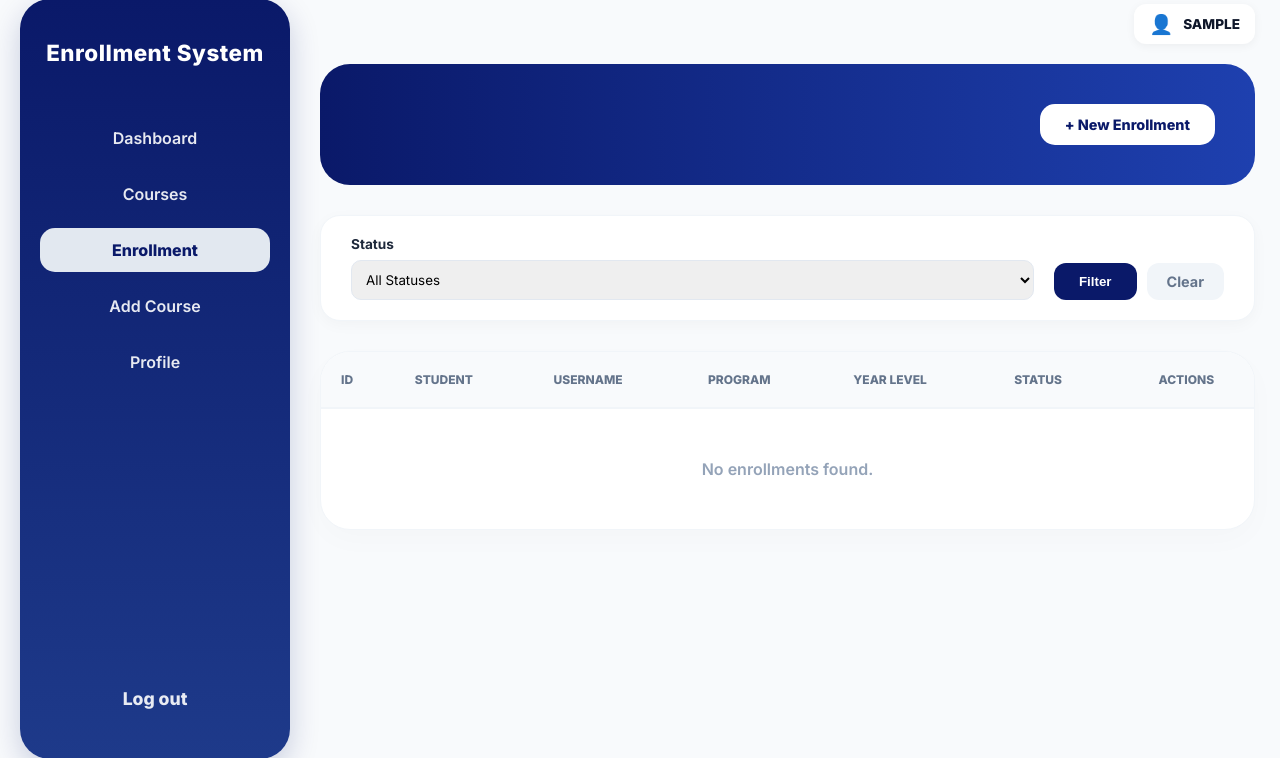
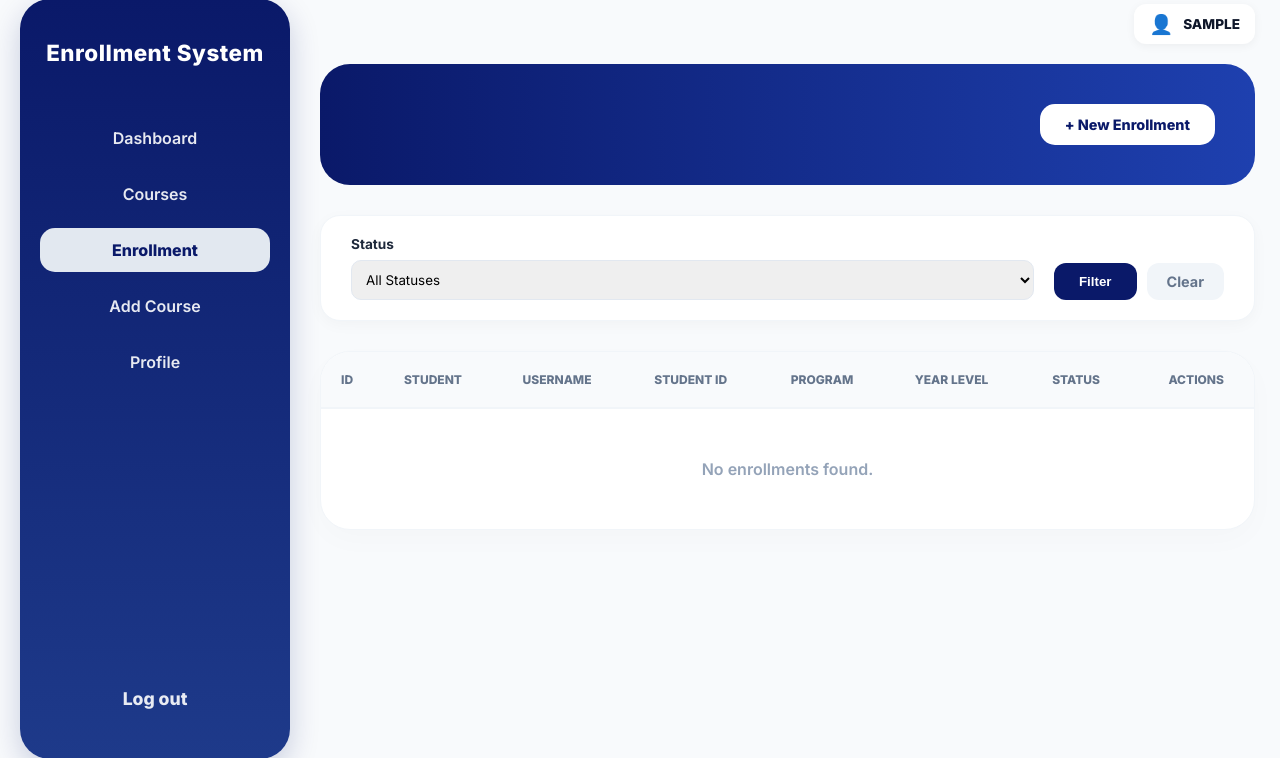
Before and after one commit to ramosjarod04-creator/enrollment, a Django app: page /enrollments/ in a window 1280 px wide. Shown: the part 21-779 px from the top of the page. Run offline with Django 5.2, Linux system fonts and the light colour scheme; the visitor is signed in with stand-in values (Sample User, id 1); data that the repository does not hold is empty; parts of the project's set-up code (start-up, migrations or seed data) failed here and were passed over.

Commit message:
Update enrollment_list.html

```diff
--- a/enrollments/templates/enrollments/enrollment_list.html
+++ b/enrollments/templates/enrollments/enrollment_list.html
@@ -131,6 +131,7 @@
                 {% if user.is_staff %}
                 <th style="padding: 20px; color: #64748b; font-weight: 800; font-size: 0.75rem; text-transform: uppercase;">Student</th>
                 <th style="padding: 20px; color: #64748b; font-weight: 800; font-size: 0.75rem; text-transform: uppercase;">Username</th>
+                <th style="padding: 20px; color: #64748b; font-weight: 800; font-size: 0.75rem; text-transform: uppercase;">Student ID</th>
                 {% endif %}
                 <th style="padding: 20px; color: #64748b; font-weight: 800; font-size: 0.75rem; text-transform: uppercase;">Program</th>
                 <th style="padding: 20px; color: #64748b; font-weight: 800; font-size: 0.75rem; text-transform: uppercase;">Year Level</th>
@@ -145,6 +146,7 @@
                 {% if user.is_staff %}
                 <td data-label="Student" style="padding: 18px 20px; font-weight: 600;">{{ enrollment.student.get_full_name }}</td>
                 <td data-label="Username" style="padding: 18px 20px; color: #475569;">{{ enrollment.student.user.username }}</td>
+                <td data-label="Student ID" style="padding: 18px 20px; font-weight: 600; color: #0a1969;">{{ enrollment.student.student_id }}</td>
                 {% endif %}
                 <td data-label="Program" style="padding: 18px 20px;">
                     <span style="background: #eef2ff; color: #1e40af; padding: 4px 10px; border-radius: 8px; font-size: 0.8rem; font-weight: 700;">{{ enrollment.program.code }}</span>
@@ -175,7 +177,7 @@
             </tr>
             {% empty %}
             <tr>
-                <td colspan="8" style="padding: 50px; text-align: center; color: #94a3b8; font-weight: 600;">No enrollments found.</td>
+                <td colspan="9" style="padding: 50px; text-align: center; color: #94a3b8; font-weight: 600;">No enrollments found.</td>
             </tr>
             {% endfor %}
         </tbody>
```
